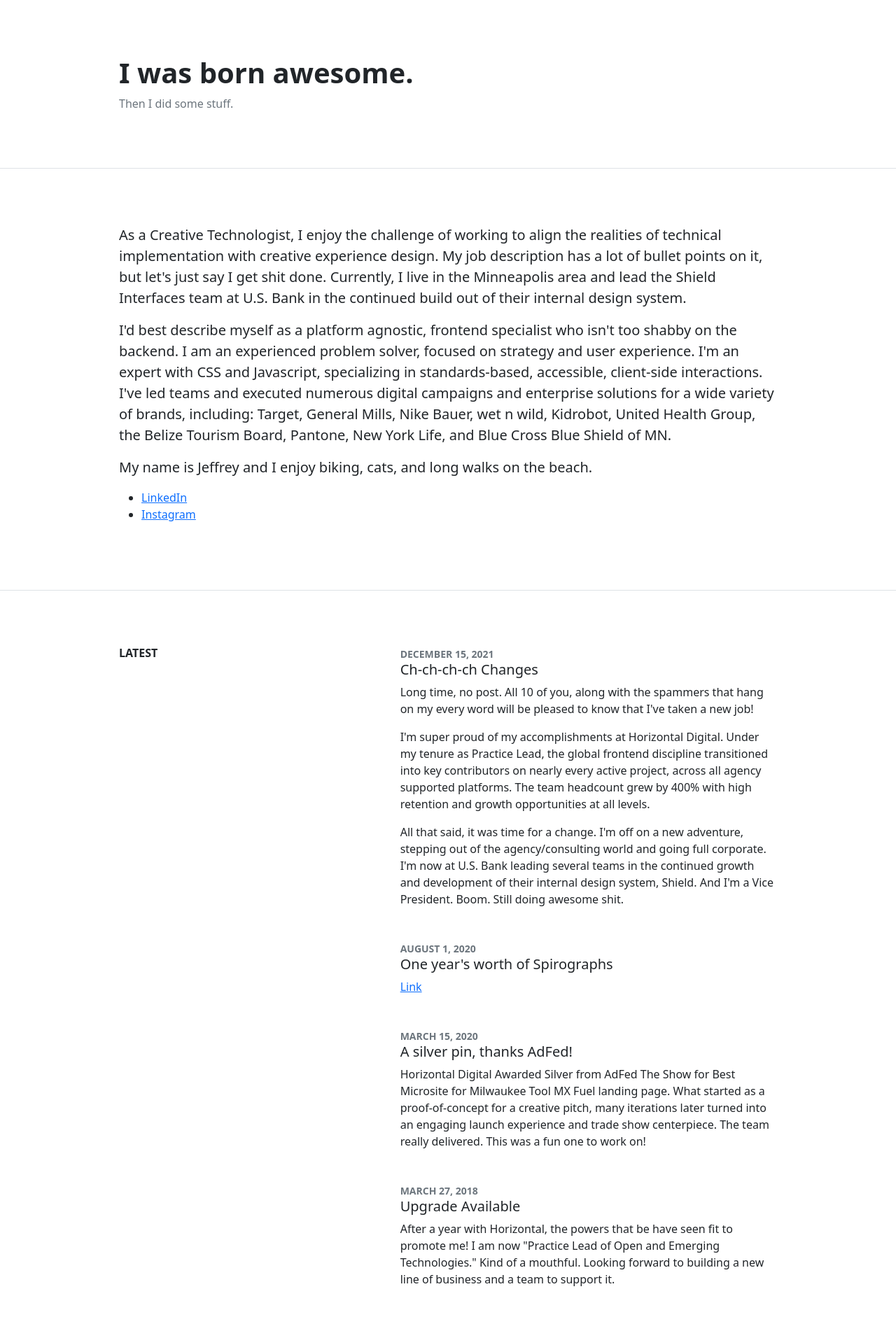
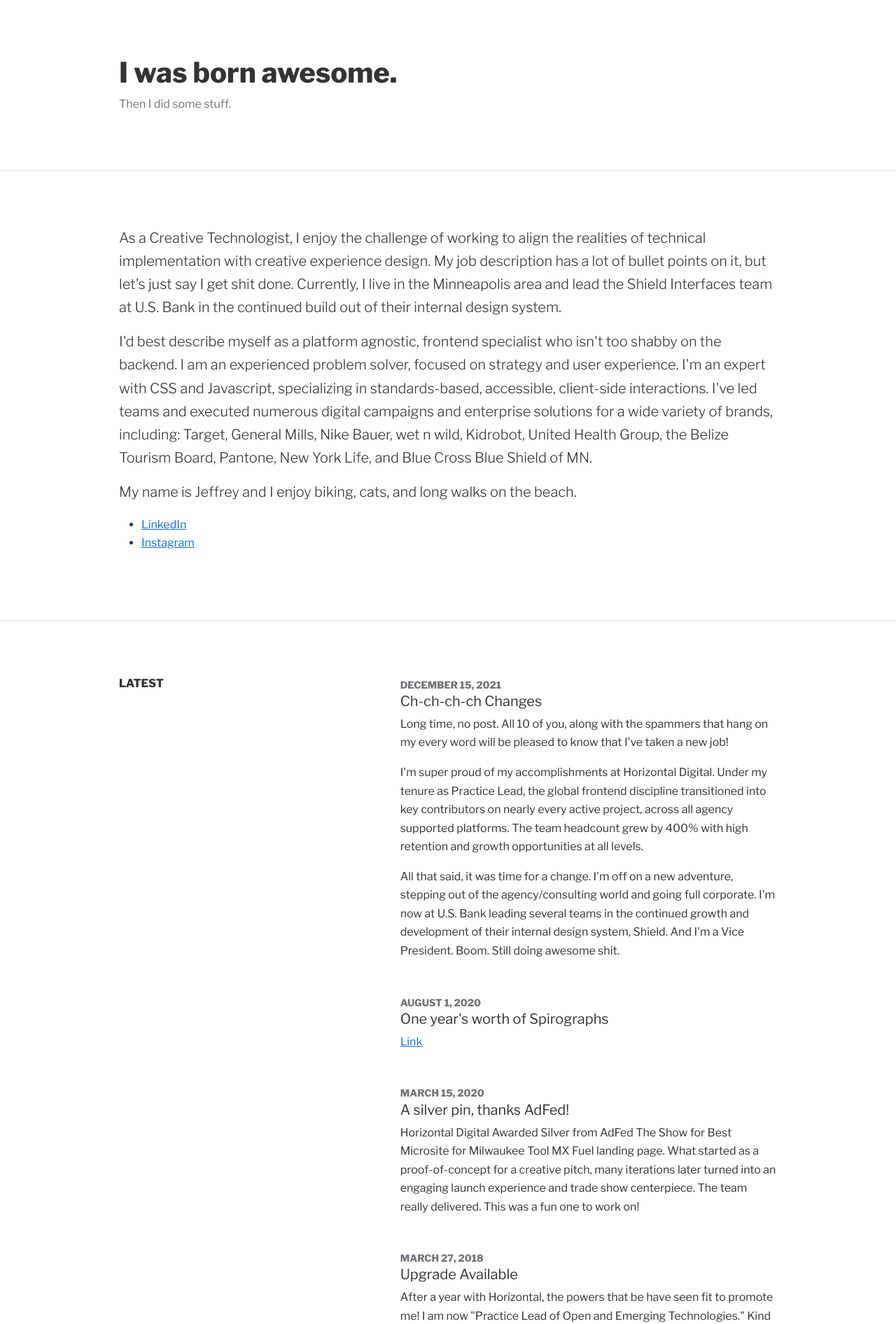
Before and after one commit to jeffreyisham/jeffreyisham.github.io, a Jekyll site: the page built from index.html, in a window 1280 px wide. Shown: the top 1892 px of the page at 70% size. Built offline with Jekyll 4.4.1, drawn with Linux system fonts in a browser that asks for light colours.

Commit message:
Update head.html

```diff
--- a/_includes/head.html
+++ b/_includes/head.html
@@ -5,6 +5,16 @@
     <link rel="preconnect" href="https://fonts.gstatic.com" crossorigin>
     <link href="https://fonts.googleapis.com/css2?family=Libre+Franklin:ital,wght@0,300;0,400;0,600;0,800;1,300;1,400;1,600;1,800&display=swap" rel="stylesheet">
     <style>
+      body,
+      button,
+      input,
+      select,
+      textarea {
+        color: #333;
+        font-family: "Libre Franklin", "Helvetica Neue", helvetica, arial, sans-serif;
+        font-weight: 400;
+        line-height: 1.66;
+      }
       .container { padding: 4rem 1.25rem; }
       @media (min-width: 768px) {
         .container {
```
